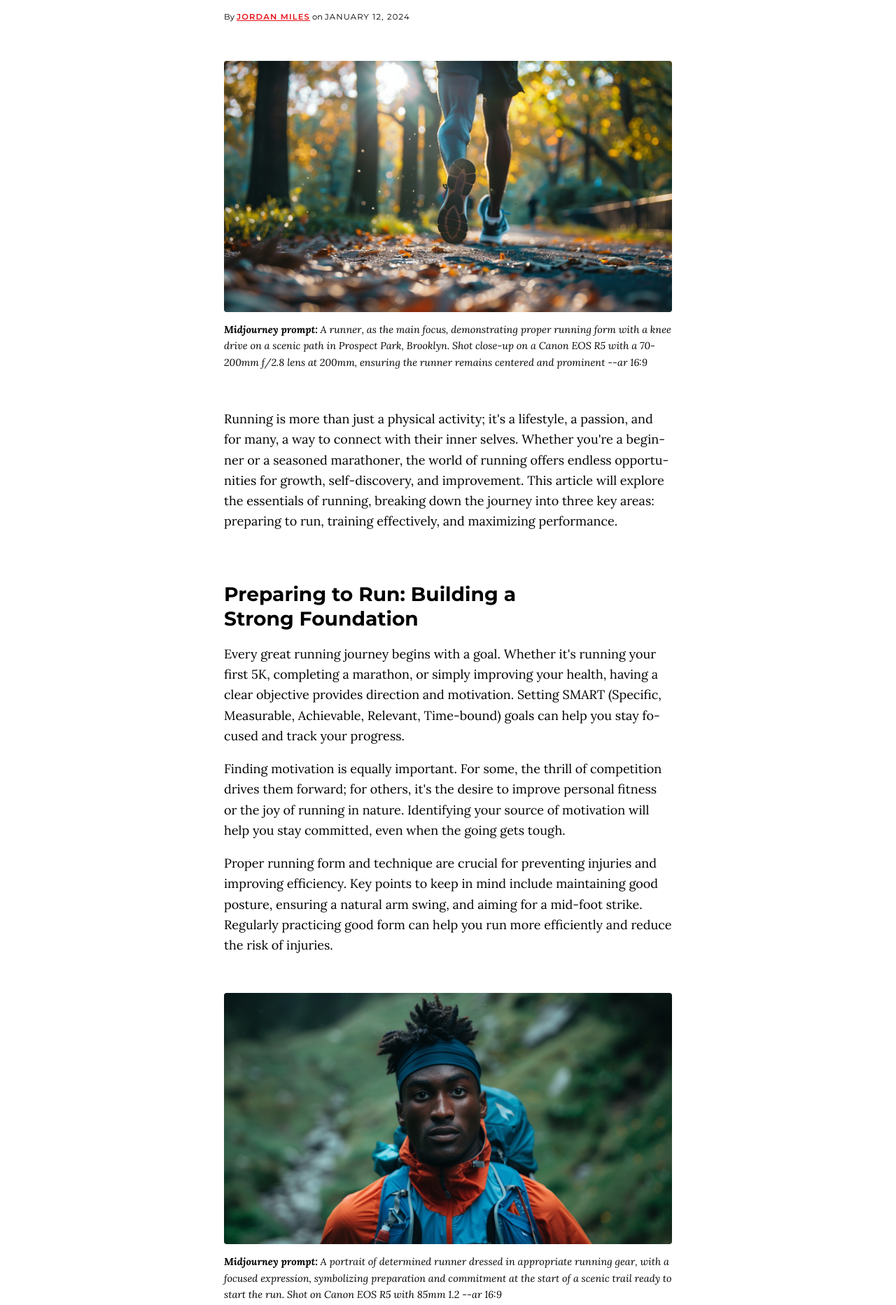
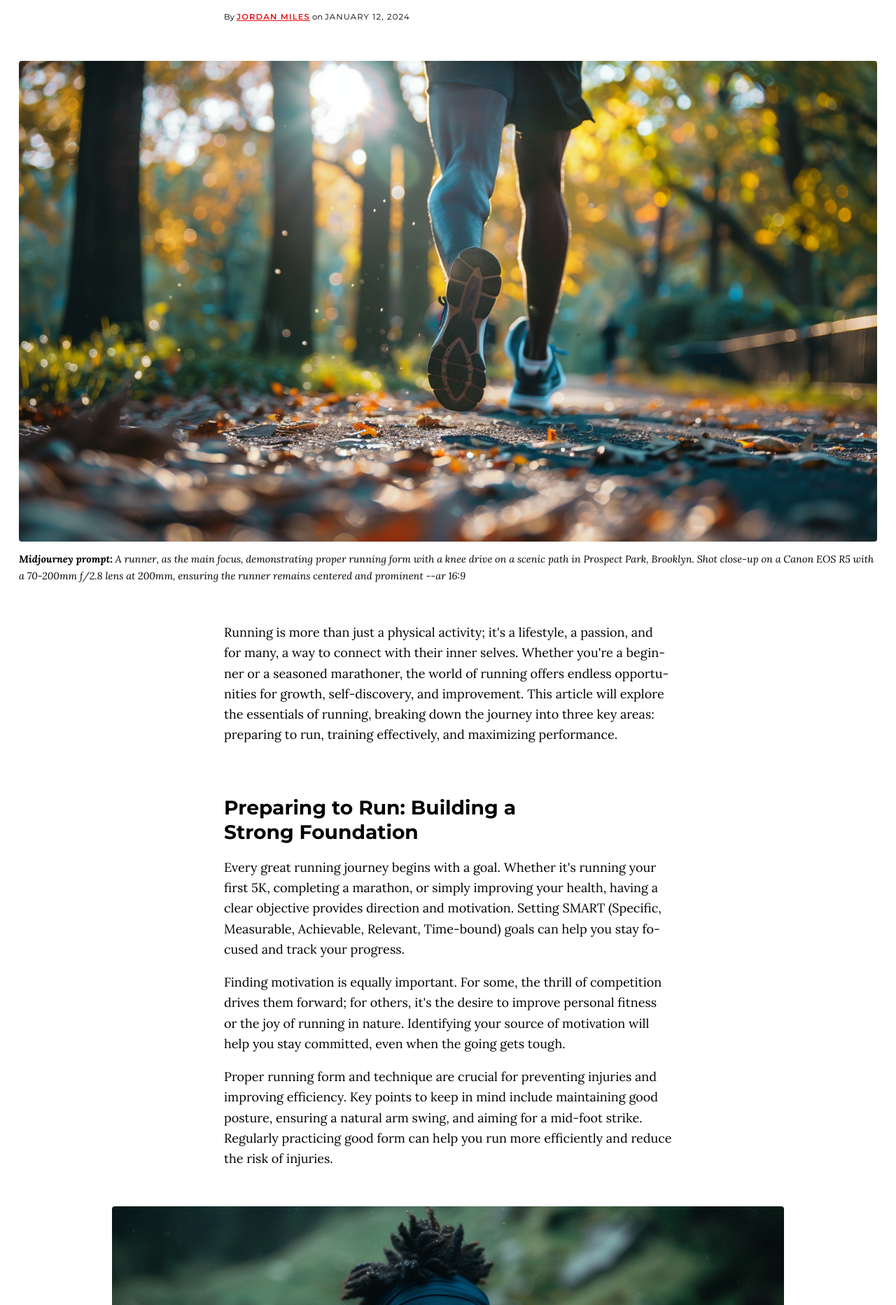
Before and after one commit to dmtrmrv/demo-content-width, a website built with Vite: page index.html in a window 1280 px wide. Shown: the part 379-2244 px from the top of the page at 70% size. Built offline with nearby package versions, Linux system fonts and the light colour scheme.

Commit message:
Add utility classes to components

```diff
--- a/index.html
+++ b/index.html
@@ -78,7 +78,7 @@
                 January 12, 2024
               </time>
             </p>
-            <figure class="media-element has-medium-flow-space">
+            <figure class="media-element has-medium-flow-space is-large-width-content">
               <img
                 src="./running-basics.webp"
                 alt="A runner demonstrating proper running form wiht a knee drive on a scenic path in Prospect Park in Brooklyn. Shot on Canon EOS R5 with 70-200mm 2.8@200mm --ar 16:9"
@@ -129,7 +129,7 @@
               can help you run more efficiently and reduce the risk of injuries.
             </p>
 
-            <figure class="media-element has-medium-flow-space">
+            <figure class="media-element has-medium-flow-space is-medium-width-content">
               <img
                 class="media-element__image"
                 src="./determined-runner.webp"
```
